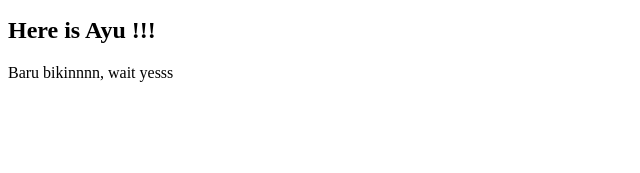
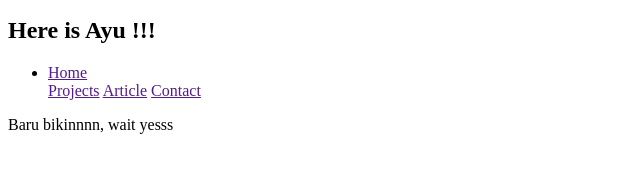
Before and after one commit to ayualfi/HTML, a plain HTML site: page basicwebpage.html in a window 1280 px wide. Shown: the part 29-202 px from the top of the page, without its empty margins (0-640 px from the left). Drawn offline with Linux system fonts and the light colour scheme.

Commit message:
nambah navigasi

```diff
--- a/basicwebpage.html
+++ b/basicwebpage.html
@@ -20,6 +20,15 @@
     <div>
         <img id="" src="image/A.png" alt="Ini icon pertama Ayu" width="50px" height="50px">
         <h2>Here is Ayu !!!</h2>
+        <nav>
+            <ul>
+                <li>
+                    <a href="">Home</a></li>
+                    <a href="">Projects</a></li>
+                    <a href="">Article</a></li>
+                    <a href="">Contact</a></li>
+            </ul>
+        </nav>
     </div><p>Baru bikinnnn, wait yesss</p>
 </body>
 </html>
```
